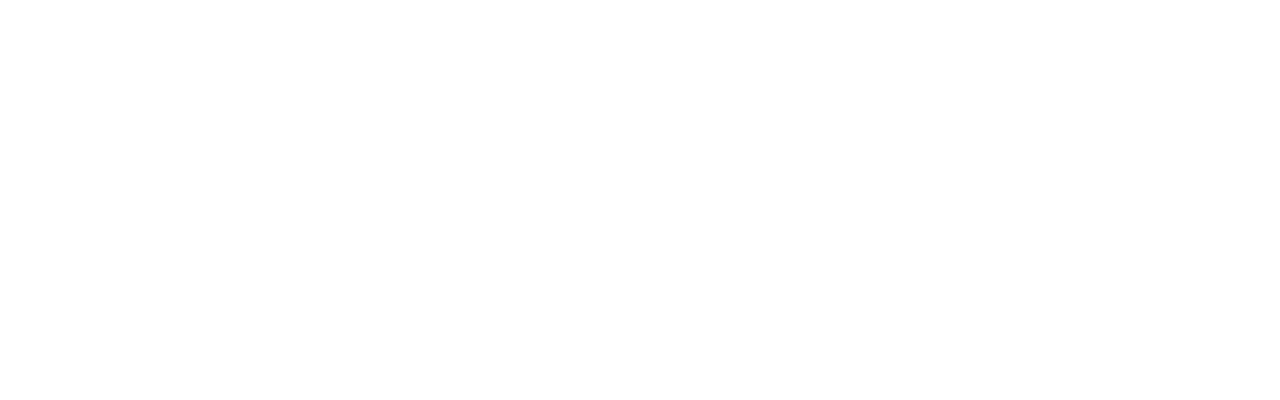
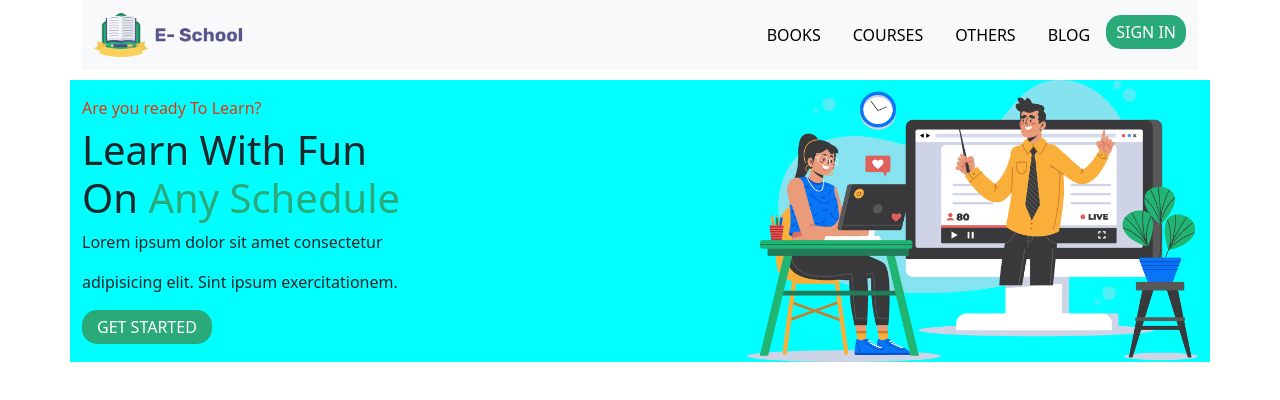
Before and after one commit to SayeedR/e-school, a plain HTML site: page index.html in a window 1280 px wide. Drawn offline with nearby package versions, Linux system fonts and the light colour scheme.

Commit message:
added-top-banner

```diff
--- a/index.html
+++ b/index.html
@@ -5,19 +5,64 @@
     <meta http-equiv="X-UA-Compatible" content="IE=edge">
     <meta name="viewport" content="width=device-width, initial-scale=1.0">
     <link rel="preconnect" href="https://fonts.googleapis.com">
-<link rel="preconnect" href="https://fonts.gstatic.com" crossorigin>
-<link href="https://fonts.googleapis.com/css2?family=Poppins:wght@300&display=swap" rel="stylesheet">
-<script src="https://kit.fontawesome.com/yourcode.js" crossorigin="anonymous"></script>
+    <link rel="preconnect" href="https://fonts.gstatic.com" crossorigin>
+    <link href="https://cdn.jsdelivr.net/npm/bootstrap@5.3.0-alpha1/dist/css/bootstrap.min.css" rel="stylesheet" integrity="sha384-GLhlTQ8iRABdZLl6O3oVMWSktQOp6b7In1Zl3/Jr59b6EGGoI1aFkw7cmDA6j6gD" crossorigin="anonymous">
+    <script src="https://cdn.jsdelivr.net/npm/bootstrap@5.3.0-alpha1/dist/js/bootstrap.bundle.min.js" integrity="sha384-w76AqPfDkMBDXo30jS1Sgez6pr3x5MlQ1ZAGC+nuZB+EYdgRZgiwxhTBTkF7CXvN" crossorigin="anonymous"></script>
+    <link rel="stylesheet" href="style.css">
     <title>e-school</title>
 </head>
 <body>
     <div class="container">
+        <nav class="navbar navbar-expand-lg bg-body-tertiary">
+            <div class="container-fluid">
+              <a class="navbar-brand">
+                <img src="logo/Logo.png" alt="">
+              </a>
+              <button class="navbar-toggler" type="button" data-bs-toggle="collapse" data-bs-target="#navbarTogglerDemo02" aria-controls="navbarTogglerDemo02" aria-expanded="false" aria-label="Toggle navigation">
+                <span class="navbar-toggler-icon"></span>
+              </button>
+
+              <ul class="nav justify-content-end ">
+                <li class="nav-item">
+                  <a class="nav-link color-black" href="#">Books</a>
+                </li>
+                <li class="nav-item">
+                  <a class="nav-link color-black" href="#">Courses</a>
+                </li>
+                <li class="nav-item">
+                  <a class="nav-link color-black" href="#">Others</a>
+                </li>
+                <li class="nav-item">
+                    <a class="nav-link color-black" href="#">Blog</a>
+                  </li>
+                <li class="nav-item">
+                  <a class="nav-link active highlight" aria-current="page" href="">sign in</a>
+                </li>
+              </ul>
+            </div>
+          </nav>
+    </div>
+
+    <div class="container bg-color">
+        <div class="">
+            <div class="row d-flex align-items-center">
+                <div class="col-md-7">
+                    <h6>Are you ready To Learn?</h6>
+                    <h1>Learn With Fun <br> On <span class="top-highlight">Any Schedule</span></h1>
+                    <p class="p-color">Lorem ipsum dolor sit amet consectetur </p>
+                    <p class="p-color">adipisicing elit. Sint ipsum exercitationem.</p>
+                    <button class="button-highlight" hrf >Get started</button>
+                </div>
+                <div class="col-md-5">
+                    <img src="images/Illustration.png" alt="">
+                </div>
+            </div>
+        </div>
 
     </div>
 
 
     <script src="https://cdn.jsdelivr.net/npm/@popperjs/core@2.11.6/dist/umd/popper.min.js" integrity="sha384-oBqDVmMz9ATKxIep9tiCxS/Z9fNfEXiDAYTujMAeBAsjFuCZSmKbSSUnQlmh/jp3" crossorigin="anonymous"></script>
     <script src="https://cdn.jsdelivr.net/npm/bootstrap@5.3.0-alpha1/dist/js/bootstrap.min.js" integrity="sha384-mQ93GR66B00ZXjt0YO5KlohRA5SY2XofN4zfuZxLkoj1gXtW8ANNCe9d5Y3eG5eD" crossorigin="anonymous"></script>
-    <script src="https://cdn.jsdelivr.net/npm/bootstrap@5.3.0-alpha1/dist/js/bootstrap.bundle.min.js" integrity="sha384-w76AqPfDkMBDXo30jS1Sgez6pr3x5MlQ1ZAGC+nuZB+EYdgRZgiwxhTBTkF7CXvN" crossorigin="anonymous"></script>
 </body>
 </html>
--- a/style.css
+++ b/style.css
@@ -0,0 +1,50 @@
+*body{
+    font-family: 'Poppins', sans-serif;
+}
+.bg-color{
+    background-color: aqua;
+}
+.container{
+    margin-bottom: 10px;
+}
+.navbar-brand img{
+    width: 150px;
+}
+.highlight{
+    background-color: rgb(43, 170, 121);
+    color: white;
+    border-radius: 15px;
+    text-transform: uppercase;
+    border: none;
+    padding: 5px 10px;
+}
+
+.highlight:hover{
+
+    color: black;
+}
+.color-black:hover{
+
+    color:  black;
+}
+.color-black{
+    color: black;
+    text-transform: uppercase;
+}
+.col-md-5 img{
+    width: 100%;
+}
+h6{
+    color: rgb(224, 55, 13);
+}
+.top-highlight{
+    color: rgb(43, 170, 121);
+}
+.button-highlight{
+    background-color: rgb(43, 170, 121);
+    color: white;
+    border-radius: 15px;
+    text-transform: uppercase;
+    border: none;
+    padding: 5px 15px;
+}
```
